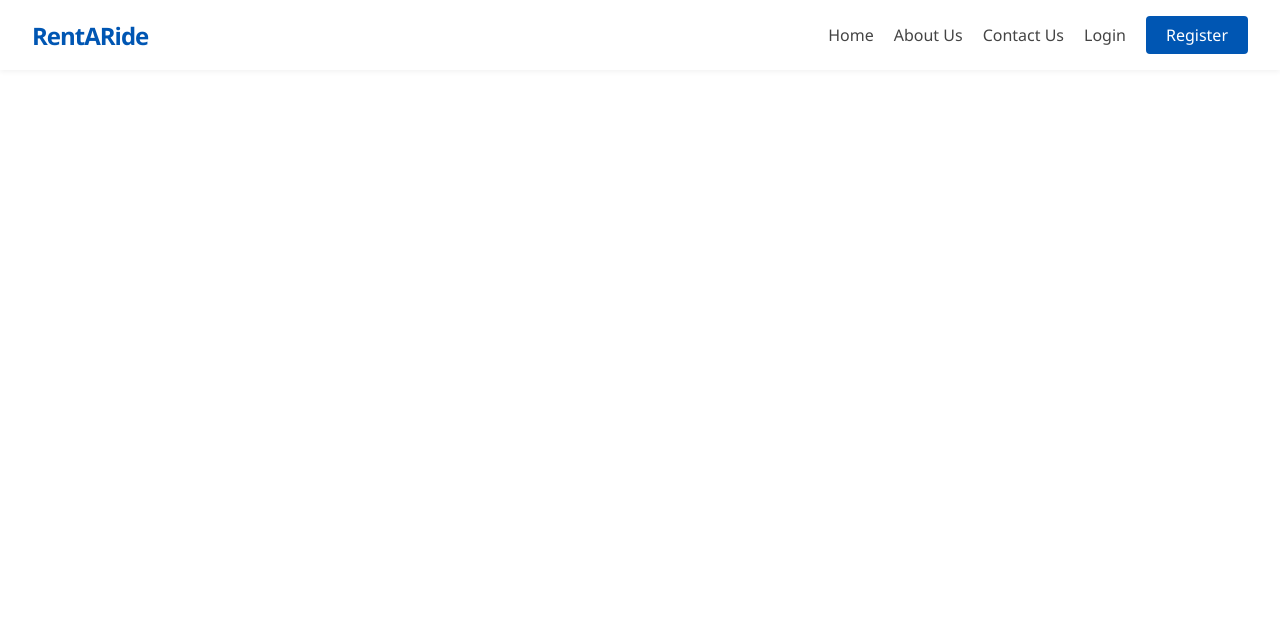
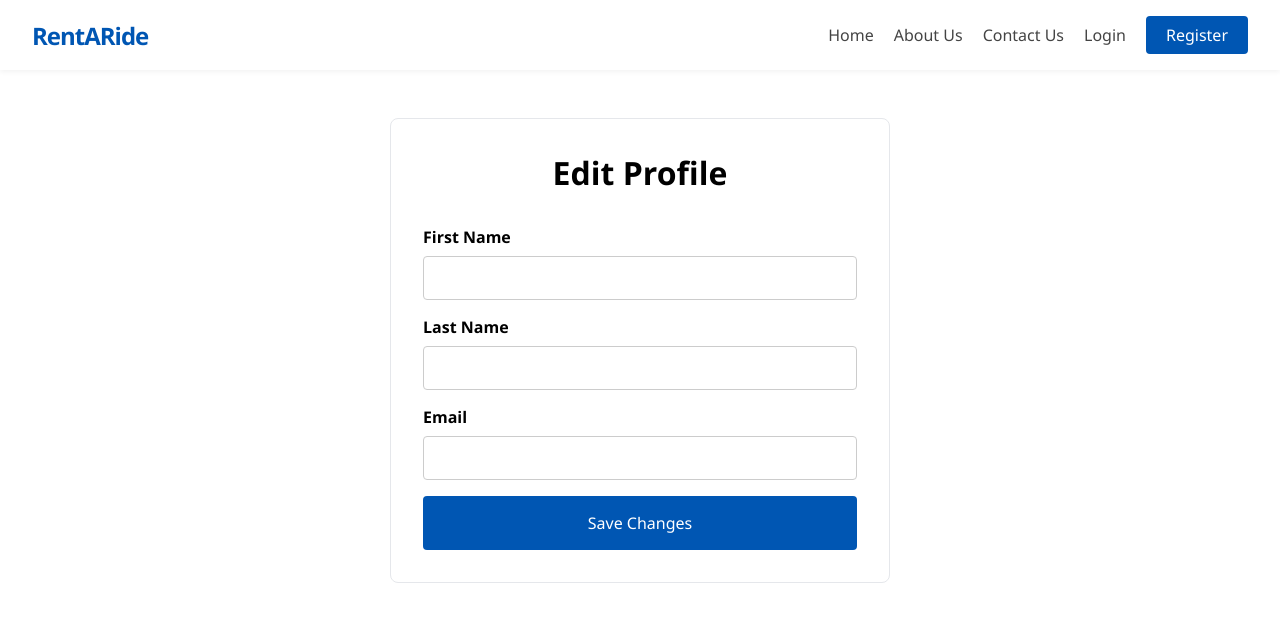
Before and after one commit to ArjelAaran/Rent-A-Ride, a Vue app in the folder frontend/: page /profile in a window 1280 px wide. Shown: the top 622 px of the page. Built offline with nearby package versions, Linux system fonts and the light colour scheme; no server answers.

Commit message:
added edit profile functionality

```diff
--- a/frontend/src/App.vue
+++ b/frontend/src/App.vue
@@ -36,6 +36,8 @@ router.afterEach(() => {
             <RouterLink to="/about" class="nav-item">About Us</RouterLink>
             <RouterLink to="/contact" class="nav-item">Contact Us</RouterLink>
             <RouterLink to="/dashboard" class="nav-item">Profile</RouterLink>
+            <RouterLink to="/dashboard" class="nav-item">Dashboard</RouterLink>
+            <RouterLink to="/profile" class="nav-item">Edit Profile</RouterLink>
             <button @click="handleLogout" class="nav-btn logout-btn">Log out</button>
           </template>
           <template v-else>
--- /dev/null
+++ b/frontend/src/Views/ProfileView.vue
@@ -0,0 +1,93 @@
+<script setup>
+import { ref, onMounted } from 'vue';
+import apiClient from '../lib/apiClient';
+
+const user = ref({
+    firstName: '',
+    lastName: '',
+    email: ''
+});
+const loading = ref(false);
+const message = ref('');
+const isSuccess = ref(false);
+
+// Fetch current data when page loads
+onMounted(async () => {
+    try {
+        const response = await apiClient.get('/auth/user');
+        user.value = {
+            firstName: response.data.first_name,
+            lastName: response.data.last_name,
+            email: response.data.email
+        };
+    } catch (error) {
+        console.error('Error fetching profile:', error);
+    }
+});
+
+const handleUpdate = async () => {
+    loading.value = true;
+    message.value = '';
+
+    try {
+        const response = await apiClient.put('/auth/profile', user.value);
+
+        // Update local storage with new details so other parts of the app know
+        const currentUser = JSON.parse(localStorage.getItem('user'));
+        const updatedUser = { ...currentUser, ...response.data.user };
+        localStorage.setItem('user', JSON.stringify(updatedUser));
+
+        message.value = 'Profile updated successfully!';
+        isSuccess.value = true;
+    } catch (error) {
+        message.value = error.response?.data?.message || 'Failed to update profile.';
+        isSuccess.value = false;
+    } finally {
+        loading.value = false;
+    }
+};
+</script>
+
+<template>
+  <div class="profile-container">
+    <h1>Edit Profile</h1>
+
+    <div v-if="message" :class="['message', isSuccess ? 'success' : 'error']">
+        {{ message }}
+    </div>
+
+    <form @submit.prevent="handleUpdate" class="profile-form">
+        <div class="form-group">
+            <label>First Name</label>
+            <input type="text" v-model="user.firstName" required />
+        </div>
+
+        <div class="form-group">
+            <label>Last Name</label>
+            <input type="text" v-model="user.lastName" required />
+        </div>
+
+        <div class="form-group">
+            <label>Email</label>
+            <input type="email" v-model="user.email" required />
+        </div>
+
+        <button type="submit" :disabled="loading" class="save-btn">
+            {{ loading ? 'Saving...' : 'Save Changes' }}
+        </button>
+    </form>
+  </div>
+</template>
+
+<style scoped>
+.profile-container { max-width: 500px; margin: 3rem auto; padding: 2rem; border: 1px solid #e5e7eb; border-radius: 8px; }
+h1 { text-align: center; margin-bottom: 2rem; }
+.form-group { margin-bottom: 1rem; }
+label { display: block; margin-bottom: 0.5rem; font-weight: bold; }
+input { width: 100%; padding: 0.75rem; border: 1px solid #ccc; border-radius: 4px; }
+.save-btn { width: 100%; padding: 1rem; background: #0056b3; color: white; border: none; border-radius: 4px; cursor: pointer; font-size: 1rem; }
+.save-btn:hover { background: #004494; }
+.message { padding: 1rem; margin-bottom: 1rem; border-radius: 4px; text-align: center; }
+.success { background-color: #d4edda; color: #155724; }
+.error { background-color: #f8d7da; color: #721c24; }
+</style>
--- a/frontend/src/router/index.js
+++ b/frontend/src/router/index.js
@@ -5,6 +5,7 @@ import RegisterView from '../Views/RegisterView.vue'
 import AboutView from '../Views/AboutView.vue'
 import ContactView from '../Views/ContactView.vue'
 import CustomerDashboardView from '../Views/CustomerDashboardView.vue'
+import ProfileView from '../Views/ProfileView.vue';
 
 const router = createRouter({
   history: createWebHistory(import.meta.env.BASE_URL),
@@ -15,6 +16,7 @@ const router = createRouter({
     { path: '/about', name: 'about', component: AboutView },
     { path: '/contact', name: 'contact', component: ContactView },
     { path: '/dashboard', name: 'dashboard', component: CustomerDashboardView },
+    { path: '/profile', name: 'profile', component: ProfileView },
   {
       path: '/book/:carId',
       name: 'booking',
```
